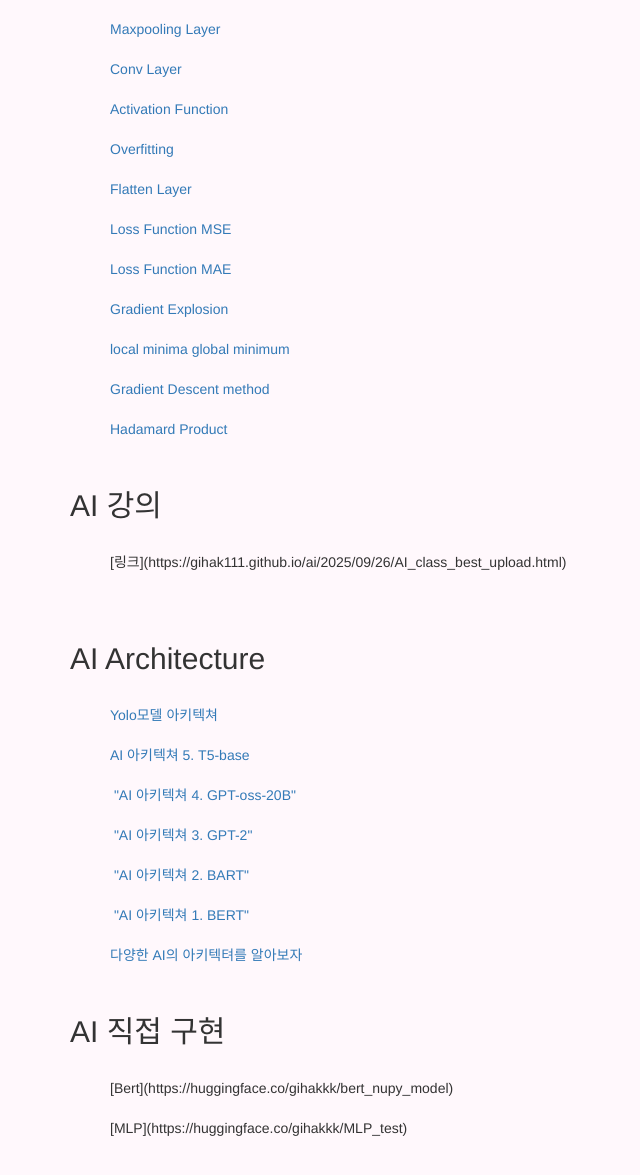
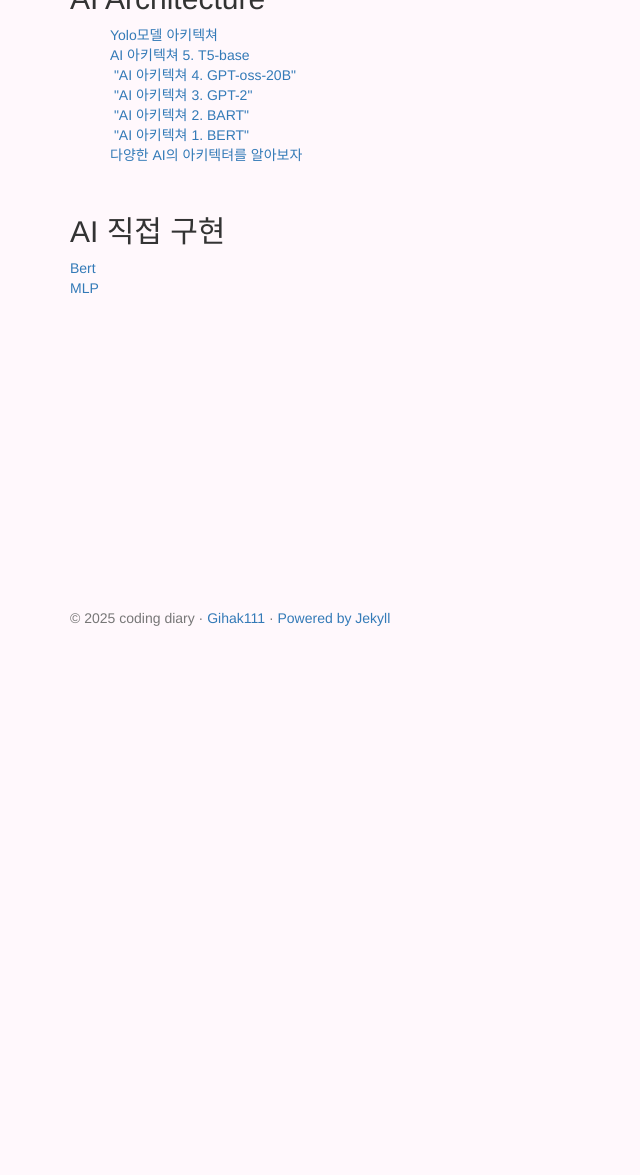
Before and after one commit to Gihak111/Gihak111.github.io, a Jekyll site: the page built from _posts/2025-09-16-AI_learning_best_upload.md, in a window 1280 px wide and 1400 px high, scrolled down 1748 px. Shown: the top 1175 px of the window, without its empty margins (0-640 px from the left). Built offline with Jekyll 4.4.1, drawn with Linux system fonts in a browser that asks for light colours; after the commit the page ends 2386 px from its top, so only the background shows below that; some of the changed text lies outside the part shown.

Commit message:
Update 2025-09-16-AI_learning_best_upload.md

```diff
--- a/_posts/2025-09-16-AI_learning_best_upload.md
+++ b/_posts/2025-09-16-AI_learning_best_upload.md
@@ -15,15 +15,13 @@
 
 
 ## AI 책 추천
-<ul style="list-style-type: none;">
-  <li>[책 추천 1편](https://gihak111.github.io/ai/2025/09/14/Best_Ai_Book_upload.html)</li>
-</ul>
+  [책 추천 1편](https://gihak111.github.io/ai/2025/09/14/Best_Ai_Book_upload.html)
 
 
 ## AI 논문 리뷰
 <ul style="list-style-type: none;">
 {% for post in site.tags.review %}
-  <li><a href="{{ site.baseurl }}{{ post.url }}">{{ post.title }}</a></li>
+  <li><a href="{{ site.baseurl }}{{ post.url }}">{{ post.title }}</a></li>
 {% endfor %}
 </ul>
 
@@ -31,7 +29,7 @@
 ## AI Basics
 <ul style="list-style-type: none;">
 {% for post in site.tags.Explanation %}
-  <li><a href="{{ site.baseurl }}{{ post.url }}">{{ post.title }}</a></li>
+    <li><a href="{{ site.baseurl }}{{ post.url }}">{{ post.title }}</a></li>
 {% endfor %}
 </ul>
 
@@ -39,27 +37,23 @@
 ## Linear Algebra
 <ul style="list-style-type: none;">
 {% for post in site.tags.['linear algebra'] %}
-  <li><a href="{{ site.baseurl }}{{ post.url }}">{{ post.title }}</a></li>
+  <li><a href="{{ site.baseurl }}{{ post.url }}">{{ post.title }}</a></li>
 {% endfor %}
 </ul>
 
 
 ## AI 강의
-<ul style="list-style-type: none;">
-  <li>[링크](https://gihak111.github.io/ai/2025/09/26/AI_class_best_upload.html)</li>
-</ul>
+  [링크](https://gihak111.github.io/ai/2025/09/26/AI_class_best_upload.html)
 
 
 ## AI Architecture
 <ul style="list-style-type: none;">
 {% for post in site.tags.Architecture %}
-  <li><a href="{{ site.baseurl }}{{ post.url }}">{{ post.title }}</a></li>
+  <li><a href="{{ site.baseurl }}{{ post.url }}">{{ post.title }}</a></li>
 {% endfor %}
 </ul>
 
 
 ## AI 직접 구현
-<ul style="list-style-type: none;">
-  <li>[Bert](https://huggingface.co/gihakkk/bert_nupy_model)</li>
-  <li>[MLP](https://huggingface.co/gihakkk/MLP_test)</li>
-</ul>
+  [Bert](https://huggingface.co/gihakkk/bert_nupy_model)
+  [MLP](https://huggingface.co/gihakkk/MLP_test)
```
